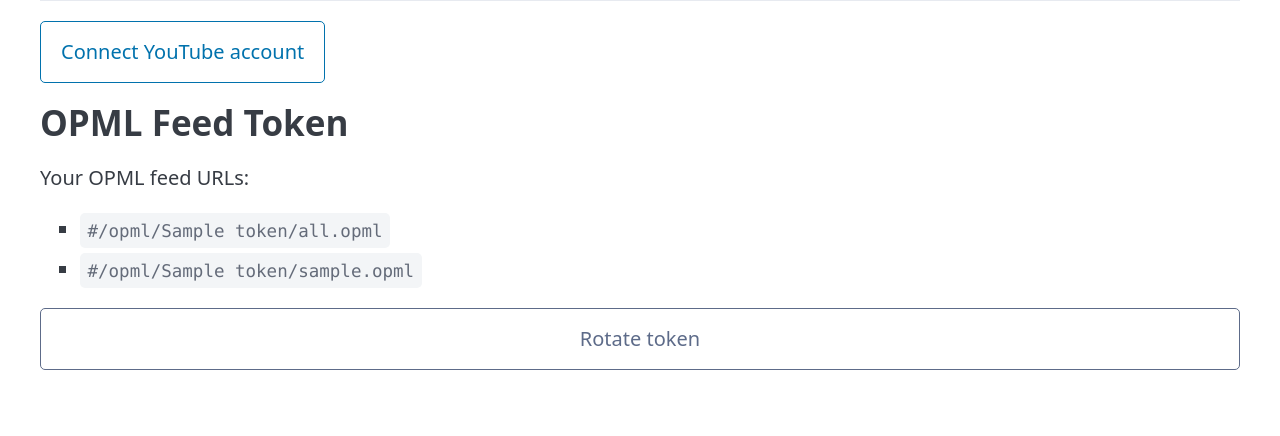
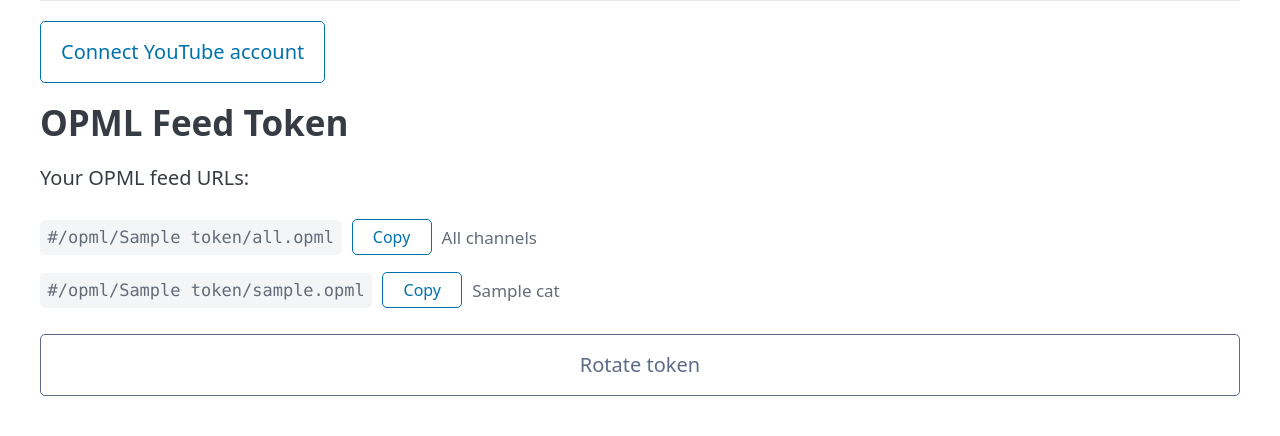
Before and after one commit to gizmo385/youtube-rss-manager, a FastAPI app: template youtube_subs_opml/web/templates/settings.html in a window 1280 px wide. Shown: the part 556-992 px from the top of the page. Before the commit the page ends 926 px from the top, so only its background shows below. Run offline with FastAPI, Linux system fonts and the light colour scheme; the template is opened without the code that fills it: most values are stand-ins (such as "Sample title", 1, 10 or a date in 2020); parts of the project's set-up code (start-up, migrations or seed data) failed here and were passed over; some libraries are stand-ins or nearby versions.

Commit message:
Add copy-to-clipboard buttons for OPML feed URLs
Each OPML URL on the settings page now has a Copy button and a label
showing which category it serves.

Co-Authored-By: Claude Opus 4.6 <noreply@anthropic.com>

```diff
--- a/youtube_subs_opml/web/static/style.css
+++ b/youtube_subs_opml/web/static/style.css
@@ -290,6 +290,36 @@
   min-width: 5.5rem;
 }
 
+/* --- OPML URL list --- */
+
+.opml-url-list {
+  list-style: none;
+  padding: 0;
+}
+
+.opml-url-list li {
+  display: flex;
+  align-items: center;
+  gap: 0.5rem;
+  padding: 0.3rem 0;
+  flex-wrap: wrap;
+}
+
+.opml-url-list code {
+  font-size: 0.85em;
+  word-break: break-all;
+}
+
+.opml-label {
+  color: var(--pico-muted-color);
+  font-size: 0.85em;
+}
+
+.copy-btn {
+  flex-shrink: 0;
+  min-width: 4rem;
+}
+
 /* --- Nav username (non-interactive) --- */
 
 .nav-username {
--- a/youtube_subs_opml/web/templates/settings.html
+++ b/youtube_subs_opml/web/templates/settings.html
@@ -55,10 +55,20 @@
   <h2>OPML Feed Token</h2>
   {% if opml_token %}
   <p>Your OPML feed URLs:</p>
-  <ul>
-    <li><code>{{ base_url }}/opml/{{ opml_token.token }}/all.opml</code></li>
+  <ul class="opml-url-list">
+    <li>
+      <code>{{ base_url }}/opml/{{ opml_token.token }}/all.opml</code>
+      <button type="button" class="outline small-btn copy-btn"
+              onclick="copyUrl(this, '{{ base_url }}/opml/{{ opml_token.token }}/all.opml')">Copy</button>
+      <span class="opml-label">All channels</span>
+    </li>
     {% for cat in categories %}
-    <li><code>{{ base_url }}/opml/{{ opml_token.token }}/{{ cat.slug }}.opml</code></li>
+    <li>
+      <code>{{ base_url }}/opml/{{ opml_token.token }}/{{ cat.slug }}.opml</code>
+      <button type="button" class="outline small-btn copy-btn"
+              onclick="copyUrl(this, '{{ base_url }}/opml/{{ opml_token.token }}/{{ cat.slug }}.opml')">Copy</button>
+      <span class="opml-label">{{ cat.name }}</span>
+    </li>
     {% endfor %}
   </ul>
   <form method="post" action="/settings/opml-token/rotate" class="inline-form">
@@ -71,4 +81,14 @@
   </form>
   {% endif %}
 </section>
+
+<script>
+function copyUrl(btn, url) {
+  navigator.clipboard.writeText(url).then(function() {
+    var orig = btn.textContent;
+    btn.textContent = 'Copied';
+    setTimeout(function() { btn.textContent = orig; }, 1500);
+  });
+}
+</script>
 {% endblock %}
```
